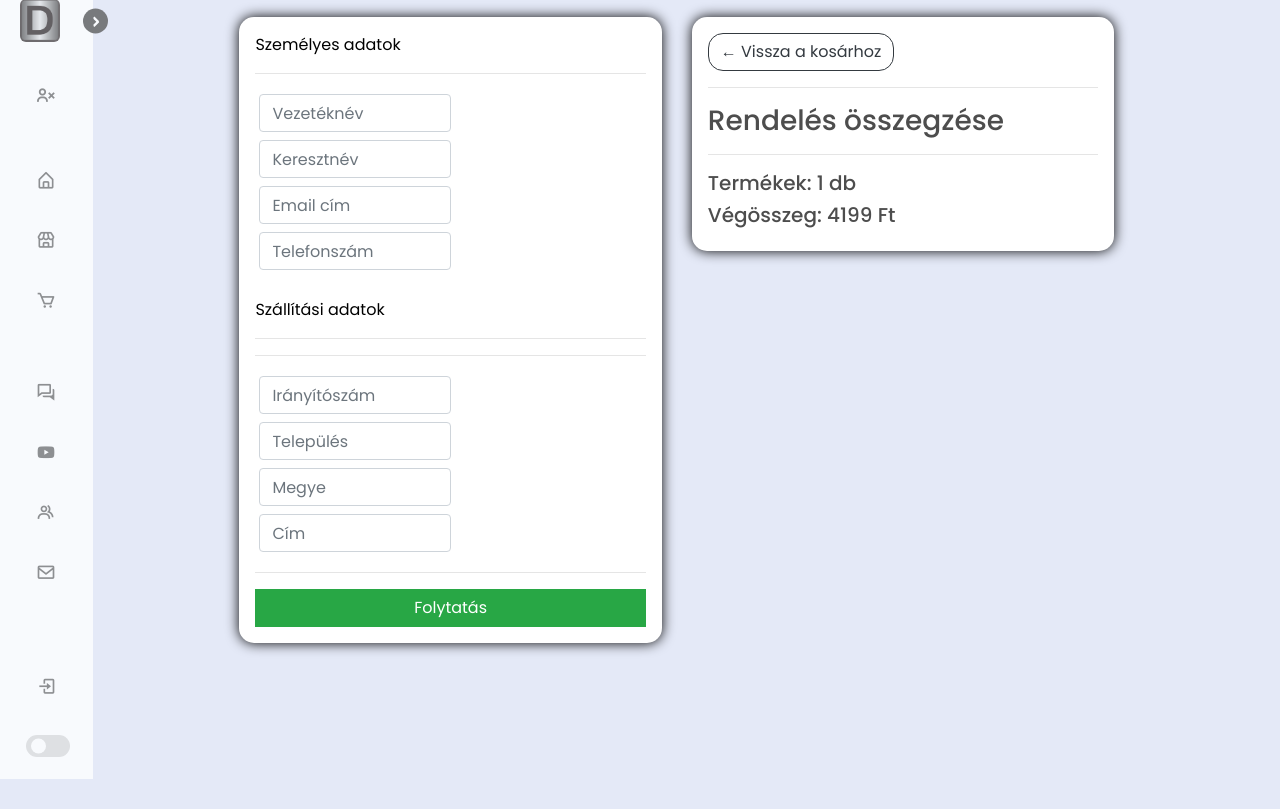
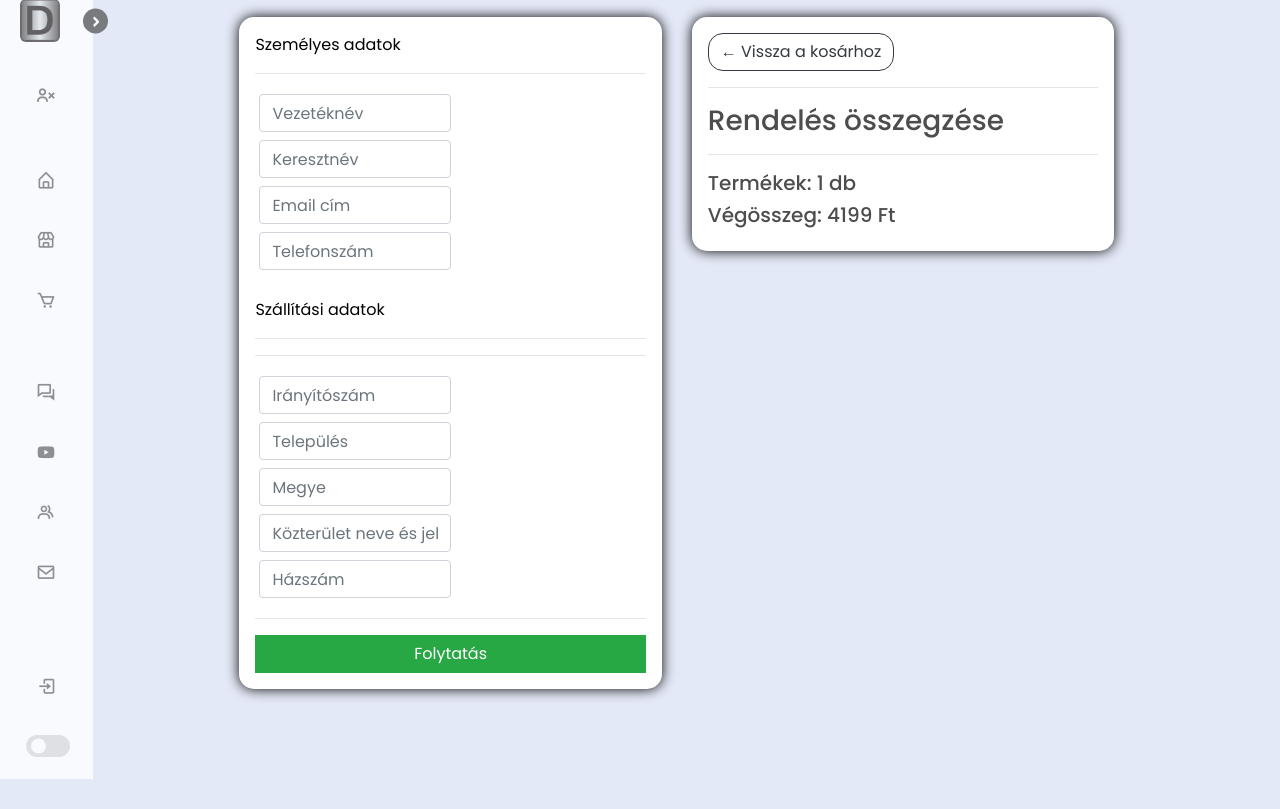
Before and after one commit to Voros-Webshop-Fejlesztok/Webshop-Projekt, a Django app: template store/templates/store/checkout.html in a window 1280 px wide. Shown: the part 21-830 px from the top of the page. Run offline with Django 4.2, Linux system fonts and the light colour scheme; the template is opened without the code that fills it: values that come from a table or form of the project are taken from there, others are empty; data comes from the database, SQL or seed files in the repository; both versions use the stored data as it was after the commit; some libraries are stand-ins or nearby versions.

Commit message:
Version 1.7 Javítások

```diff
--- a/store/models.py
+++ b/store/models.py
@@ -104,7 +104,6 @@ class ShippingAddress(models.Model):
     customer = models.ForeignKey(Customer, on_delete=models.SET_NULL, blank=True, null=True)
     order = models.ForeignKey(Order, on_delete=models.SET_NULL, blank=True, null=True)
     address = models.CharField(max_length=200, null = True)
-    house_number = models.IntegerField(null = True)
     city= models.CharField(max_length=200, null=True)
     state = models.CharField(max_length=200, null = True)
     zipcode = models.CharField(max_length=200, null = True)
--- a/store/templates/store/checkout.html
+++ b/store/templates/store/checkout.html
@@ -36,7 +36,10 @@
               <input class="form-control" type="text" name="state" placeholder="Megye" />
             </div>
             <div class="form-field">
-              <input class="form-control" type="text" name="address" placeholder="Cím" />
+              <input class="form-control" type="text" name="address" placeholder="Közterület neve és jellege" />
+            </div>
+            <div class="form-field">
+              <input class="form-control" type="text" name="house_number" placeholder="Házszám" />
             </div>
           </div>
           <hr />
@@ -152,11 +155,12 @@
       };
 
       if (shipping != "False") {
-        shippingInfo.address = form.address.value;
+        shippingInfo.address = form.address.value + ' ' + form.house_number.value + '.';
         shippingInfo.city = form.city.value;
         shippingInfo.state = form.state.value;
         shippingInfo.zipcode = form.zipcode.value;
       }
+
 
       if (user == "AnonymousUser") {
         userFormData.name = form.lastname.value + " " + form.firstname.value;
```
Also changed, not shown: db.sqlite3.
